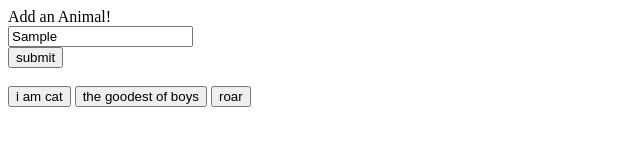
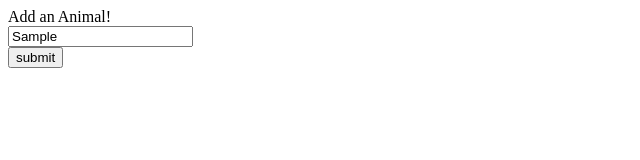
Before and after one commit to tdolan21/GiphyAssignment, a plain HTML site: page index.html in a window 1280 px wide. Both pictures are taken after typing "Sample" into the empty fields and a click on the button "submit". Shown: the whole page, without its empty margins (0-640 px from the left). Drawn offline with nearby package versions, Linux system fonts and the light colour scheme; no server answers.

Commit message:
GiphyAssignment

```diff
--- a/app.js
+++ b/app.js
@@ -1,7 +1,15 @@
-    var topics = ["cat","dog","lion"];
-    var newTopics = []
+$(document).ready(function(){
+
+
+var buttonPresets = ["dog","cat","lion","tiger"];
     // Adding click event listen listener to all buttons
     $("button").on("click", function() {
+      for (var i = 0; i < buttonPresets.length; i++) {
+        var button = $("<button>");
+        button.attr({ "data-gif": buttonPresets[i], "class": "gif-button" });
+        button.text(buttonPresets[i]);
+        $(".gif-buttons").append(button);
+      };
         // Grabbing and storing the data-animal property value from the button
         var animal = $(this).attr("data-animal");
 
@@ -17,7 +25,7 @@
           // After data comes back from the request
           .then(function(response) {
             console.log(queryURL);
-
+            console.log(this);
             console.log(response);
 
             console.log(response.data)
@@ -62,6 +70,7 @@
                 }
             });
           });
+          var submit =
           queryURL.q = $("#animal-bar").val().trim();
 
          $("#submit").on("click", function(){
@@ -70,3 +79,4 @@
              console.log(newTopics)
          })
     });
+  })
--- a/index.html
+++ b/index.html
@@ -14,10 +14,15 @@
     <button id="submit">submit</button>
     <br>
     <br>
+    <div class="gif buttons">
 
+    </div>
+<!--
     <button data-animal="cat">i am cat</button>
     <button data-animal="dog">the goodest of boys</button>
-    <button data-animal="lion">roar</button>
+    <button data-animal="lion">roar</button>   -->
+
+
     <div id="gifs-appear-here">
     </div>
 
```
